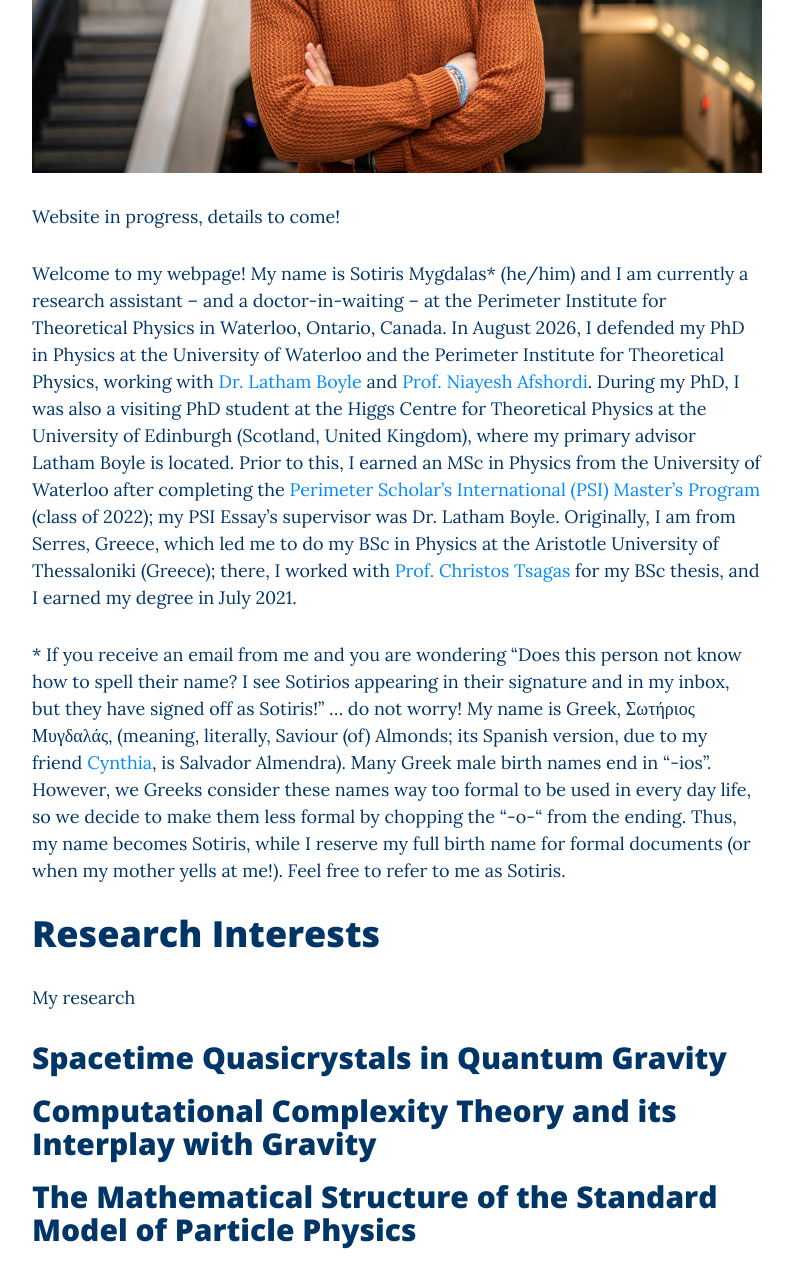
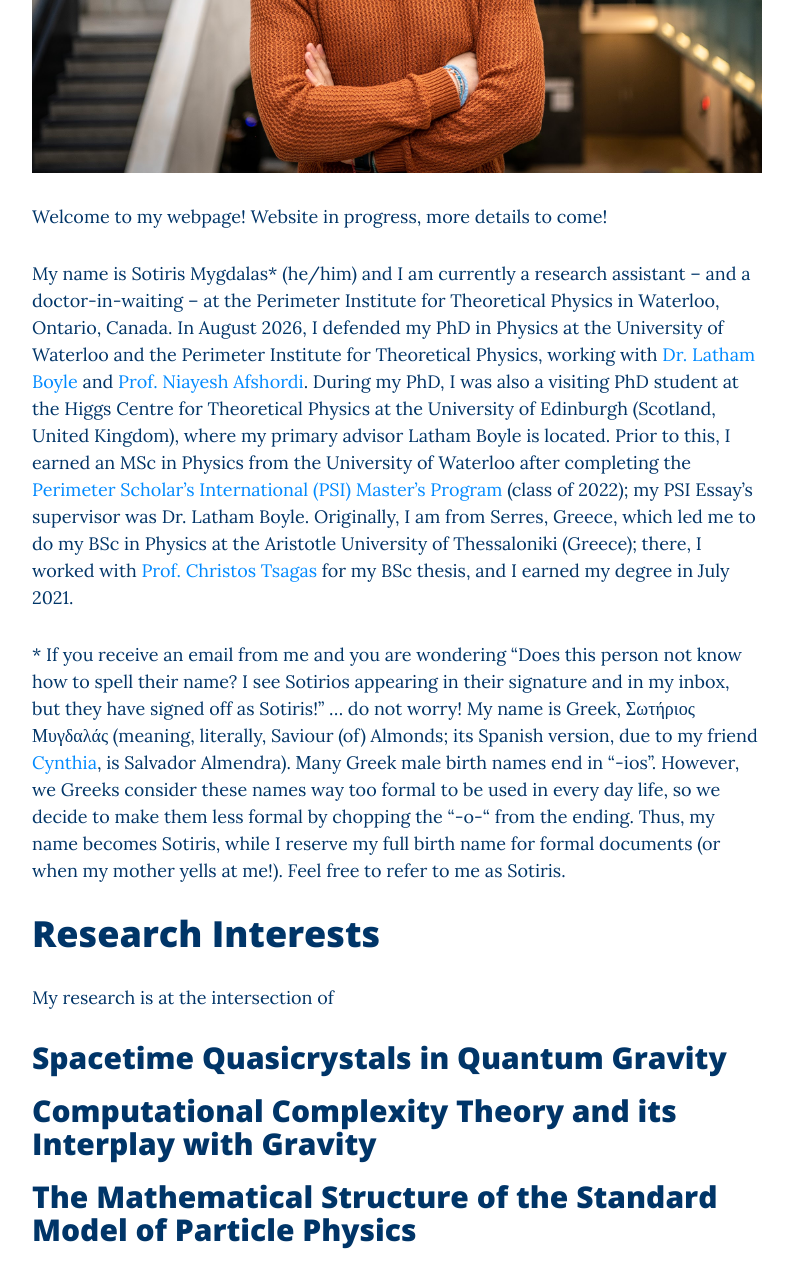
Before and after one commit to smygdalas/SMygdalas.github.io, a Jekyll site: the page built from index.md, in a window 1280 px wide and 1400 px high, scrolled down 592 px, cut to the strip 55-1355 px from the top of the window. Shown: the top 1288 px of the strip, without its empty margins (243-1036 px from the left). Built offline with Jekyll 4.4.1, drawn with Linux system fonts in a browser that asks for light colours; nearby versions of some CDN libraries; comment, search, counter and statistics services are not loaded.

Commit message:
Update index.md

```diff
--- a/index.md
+++ b/index.md
@@ -2,22 +2,21 @@
 layout: home
 title: Sotiris Mygdalas
 subtitle: Research Assistant at Perimeter Institute
-subsubtitle: PhD
 use-site-title: true
 ---
 
 ![](/assets/img/Sotirios_Mygdalas.jpg)
 
-Website in progress, details to come!
+Welcome to my webpage! Website in progress, more details to come!
 
-Welcome to my webpage! My name is Sotiris Mygdalas\* (he/him) and I am currently a research assistant -- and a doctor-in-waiting -- at the Perimeter Institute for Theoretical Physics in Waterloo, Ontario, Canada. In August 2026, I defended my PhD in Physics at the University of Waterloo and the Perimeter Institute for Theoretical Physics, working with [Dr. Latham Boyle](https://www.ph.ed.ac.uk/people/latham-boyle) and [Prof. Niayesh Afshordi](https://nafshordi.com/). During my PhD, I was also a visiting PhD student at the Higgs Centre for Theoretical Physics at the University of Edinburgh (Scotland, United Kingdom), where my primary advisor Latham Boyle is located. Prior to this, I earned an MSc in Physics from the University of Waterloo after completing the [Perimeter Scholar's International (PSI) Master's Program](https://perimeterinstitute.ca/training/masters-program) (class of 2022); my PSI Essay's supervisor was Dr. Latham Boyle. Originally, I am from Serres, Greece, which led me to do my BSc in Physics at the Aristotle University of Thessaloniki (Greece); there, I worked with [Prof. Christos Tsagas](https://tsagas0.wixsite.com/mysite) for my BSc thesis, and I earned my degree in July 2021.
+My name is Sotiris Mygdalas\* (he/him) and I am currently a research assistant -- and a doctor-in-waiting -- at the Perimeter Institute for Theoretical Physics in Waterloo, Ontario, Canada. In August 2026, I defended my PhD in Physics at the University of Waterloo and the Perimeter Institute for Theoretical Physics, working with [Dr. Latham Boyle](https://www.ph.ed.ac.uk/people/latham-boyle) and [Prof. Niayesh Afshordi](https://nafshordi.com/). During my PhD, I was also a visiting PhD student at the Higgs Centre for Theoretical Physics at the University of Edinburgh (Scotland, United Kingdom), where my primary advisor Latham Boyle is located. Prior to this, I earned an MSc in Physics from the University of Waterloo after completing the [Perimeter Scholar's International (PSI) Master's Program](https://perimeterinstitute.ca/training/masters-program) (class of 2022); my PSI Essay's supervisor was Dr. Latham Boyle. Originally, I am from Serres, Greece, which led me to do my BSc in Physics at the Aristotle University of Thessaloniki (Greece); there, I worked with [Prof. Christos Tsagas](https://tsagas0.wixsite.com/mysite) for my BSc thesis, and I earned my degree in July 2021.
 
 
-\* If you receive an email from me and you are wondering "Does this person not know how to spell their name? I see Sotirios appearing in their signature and in my inbox, but they have signed off as Sotiris!" ... do not worry! My name is Greek, Σωτήριος Μυγδαλάς, (meaning, literally, Saviour (of) Almonds; its Spanish version, due to my friend [Cynthia](https://inspirehep.net/authors/3151960), is Salvador Almendra). Μany Greek male birth names end in "-ios". However, we Greeks consider these names way too formal to be used in every day life, so we decide to make them less formal by chopping the "-o-" from the ending. Thus, my name becomes Sotiris, while I reserve my full birth name for formal documents (or when my mother yells at me!). Feel free to refer to me as Sotiris.
+\* If you receive an email from me and you are wondering "Does this person not know how to spell their name? I see Sotirios appearing in their signature and in my inbox, but they have signed off as Sotiris!" ... do not worry! My name is Greek, Σωτήριος Μυγδαλάς (meaning, literally, Saviour (of) Almonds; its Spanish version, due to my friend [Cynthia](https://inspirehep.net/authors/3151960), is Salvador Almendra). Μany Greek male birth names end in "-ios". However, we Greeks consider these names way too formal to be used in every day life, so we decide to make them less formal by chopping the "-o-" from the ending. Thus, my name becomes Sotiris, while I reserve my full birth name for formal documents (or when my mother yells at me!). Feel free to refer to me as Sotiris.
 
 # Research Interests
 
-My research
+My research is at the intersection of
 
 ## Spacetime Quasicrystals in Quantum Gravity
 
```
